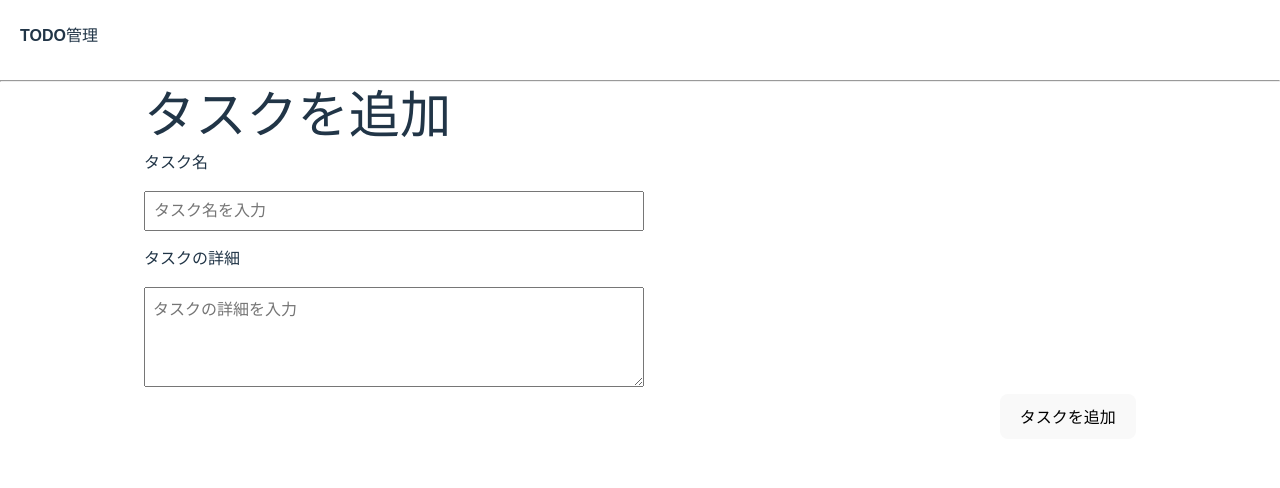
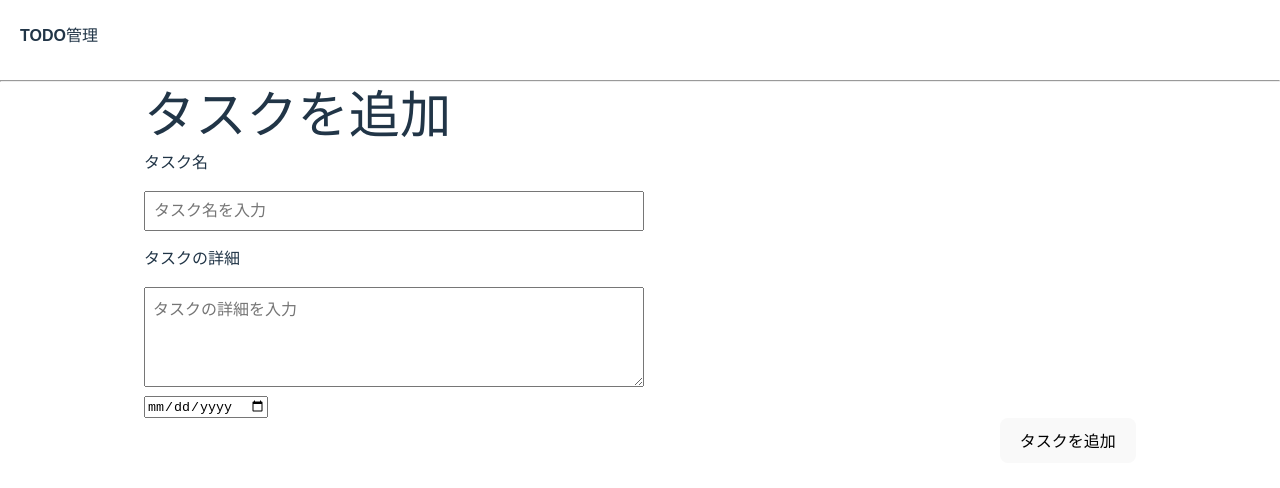
Before and after one commit to tanaka01260520/my-todo-app, a React (Vite) app: page / in a window 1280 px wide. Both pictures are taken after a click on the button "新しいタスク". Shown: the top 488 px of the page. Built offline with nearby package versions, Linux system fonts and the light colour scheme; no server answers.

Commit message:
タスクに期限入力欄を作成し、期限順に表示される機能の実装

```diff
--- a/src/App.css
+++ b/src/App.css
@@ -127,6 +127,7 @@ body {
   max-width: 730px;
 }
 
+
 .todo-details {
   display: flex;
   flex-direction: column;
@@ -134,10 +135,16 @@ body {
   max-width: 730px;
 }
 
+.todo-details p {
+   margin: 0; /* デフォルトのマージンをリセット */
+   color: rgb(218, 116, 32);
+}
+
 .todo-details span{
    font-size: 24px;
    font-weight: bold;
 }
+
 .todo-details div{
     color: gray;
 }
--- a/src/App.jsx
+++ b/src/App.jsx
@@ -17,6 +17,7 @@ const App = () => {
   const [incompleteTodos, setIncompleteTodos] = useState([]);
   const [completedTodos, setCompletedTodos] = useState([]);
   const [searchText, setSearchText] = useState("");
+  const [todoDeadline, setTodoDeadline] = useState("");
 
 
   useEffect(() => {
@@ -45,7 +46,7 @@ const App = () => {
     if(todoTitle.length === 0){
       return;
     }
-    const newTodos = [...incompleteTodos, { id: Date.now(),title: todoTitle, detail: todoDetail }];
+    const newTodos = [...incompleteTodos, { id: Date.now(),title: todoTitle, detail: todoDetail,todoDeadline: todoDeadline}];
     setIncompleteTodos(newTodos);
     // setLastTodoTitle(todoTitle);
     // setLastTodoDetail(todoDetail);
@@ -67,10 +68,19 @@ const App = () => {
     setSearchText(event.target.value);
   };
 
-  const filteredTodos = incompleteTodos.filter((todo) => {
-    return todo.title.toLowerCase().includes(searchText.toLowerCase()) || //検索欄が空っぽの場合、includes("") はすべての文字列に対して「true」になる
+  const filteredTodos = incompleteTodos
+    .filter((todo) => {
+      return todo.title.toLowerCase().includes(searchText.toLowerCase()) || //検索欄が空っぽの場合、includes("") はすべての文字列に対して「true」になる
            todo.detail.toLowerCase().includes(searchText.toLowerCase());
 
+  })
+    .sort((a, b) => {
+    // 期限がないタスクは一番下にする 負の値：a が b より先（a → b）、正の値：b が a より先、（b → a）0：順番は変えない。
+
+      if (!a.todoDeadline) return 1;
+      if (!b.todoDeadline) return -1;
+
+      return new Date(a.todoDeadline) - new Date(b.todoDeadline);
   });
 
   const onClickComplete = (id) => {
@@ -78,12 +88,12 @@ const App = () => {
     const completed = incompleteTodos.find((todo) => todo.id === id);
     setIncompleteTodos(remaining);
     setCompletedTodos([...completedTodos,completed]);
+  };
 
+  const onChangeTodoDeadline = (event) => {
+    setTodoDeadline(event.target.value);
+  }
 
-
-
-
-  };
 
 
   return (
@@ -102,6 +112,8 @@ const App = () => {
           onChangeTodoTitle={onChangeTodoTitle}
           onChangeTododetail={onChangeTododetail}
           onClickAdd={onClickAdd}
+          todoDeadline={todoDeadline}
+          onChangeTodoDeadline={onChangeTodoDeadline}
         />
       ) : viewState === "complete" ? (
         <CompletedTodo
--- a/src/components/AddTodo.jsx
+++ b/src/components/AddTodo.jsx
@@ -1,5 +1,5 @@
 export const AddTodo = (props) => {
-  const {todoTitle,onChangeTodoTitle,todoDetail,onChangeTododetail,onClickAdd} = props;
+  const {todoTitle,onChangeTodoTitle,todoDetail,onChangeTododetail,onClickAdd,todoDeadline,onChangeTodoDeadline} = props;
   return (
 
      <div className='container'>
@@ -25,6 +25,13 @@ export const AddTodo = (props) => {
               onChange={onChangeTododetail}
             />
           </div>
+          <div>
+            <input
+              type="date"
+              value={todoDeadline}
+              onChange={onChangeTodoDeadline}
+            />
+          </div>
           <div className="addshowform-button-area">
             <button onClick={onClickAdd}>タスクを追加</button>
           </div>
--- a/src/components/IncompleteTodo.jsx
+++ b/src/components/IncompleteTodo.jsx
@@ -83,6 +83,11 @@ export const IncompleteTodo = (props) => {
                      }}
                     />
                     <div className='todo-details'>
+                      {todo.todoDeadline && (
+                        <div className="todo-deadline">
+                          <p> 期限【{todo.todoDeadline}】 </p>
+                        </div>
+                      )}
                       <span>{todo.title}</span>
                       <div>{todo.detail}</div>
                     </div>
```
